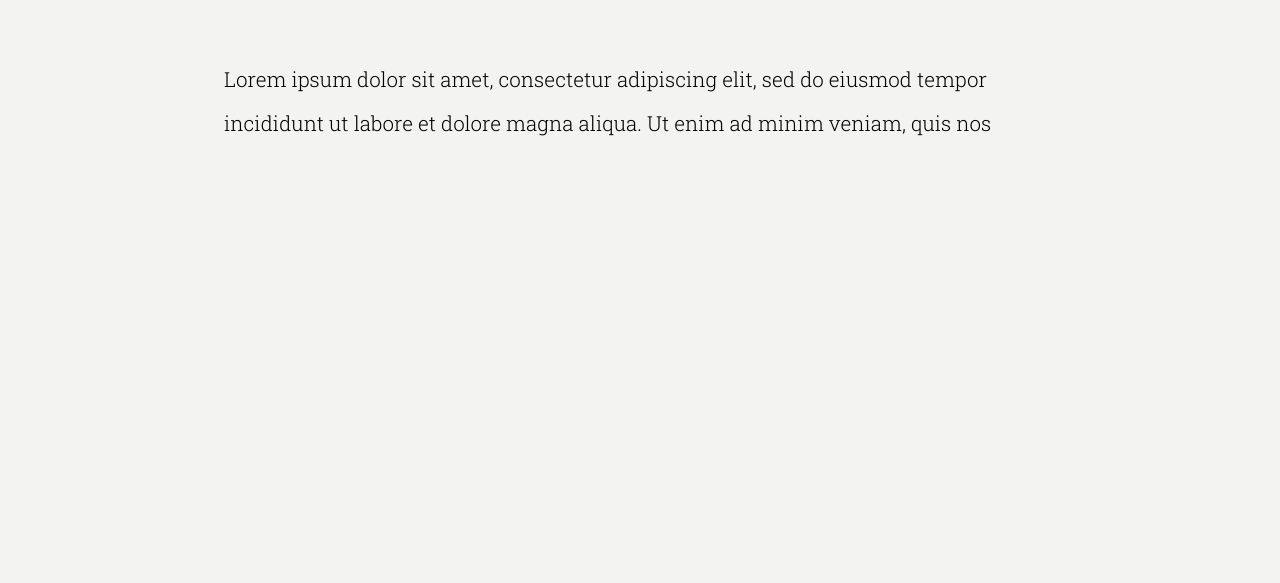
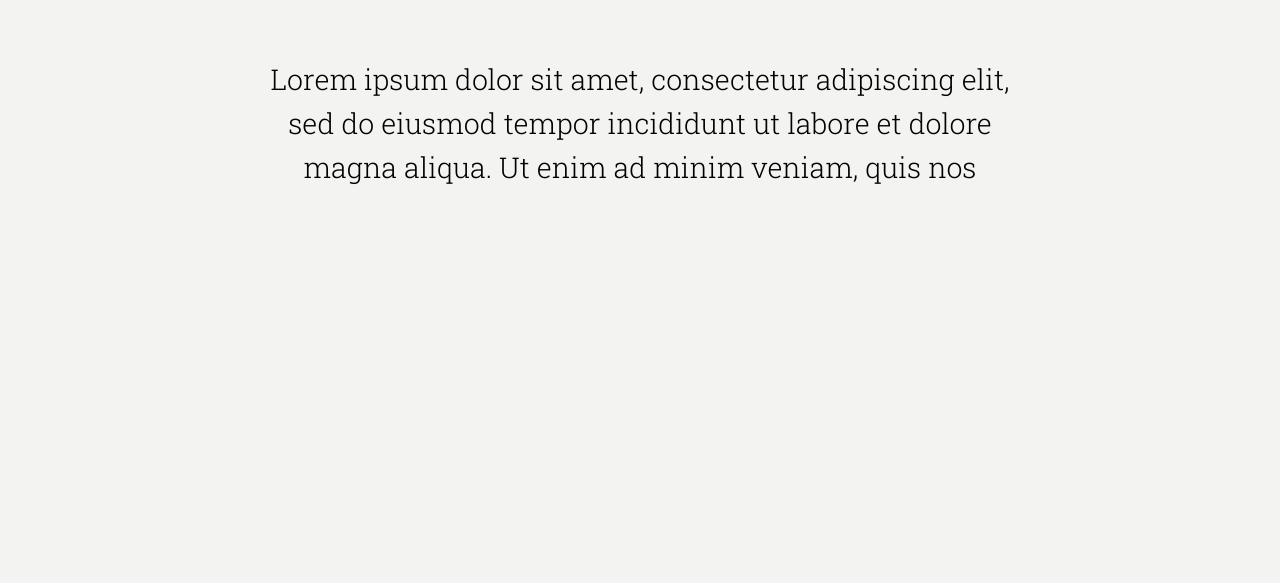
Before and after one commit to SupiGagliardi/Restaurant-Page, a website built with webpack: page dist/index.html in a window 1280 px wide. Both pictures are taken after a click on the link "Find Us". Shown: the part 902-1485 px from the top of the page. Built offline with nearby package versions, Linux system fonts and the light colour scheme.

Commit message:
Changed font sizes

```diff
--- a/dist/CSS/styles.css
+++ b/dist/CSS/styles.css
@@ -282,12 +282,20 @@ a {
 }
 
 .tab-options .find-paragraph {
-  width: 65%;
+  max-width: 60%;
   margin: auto;
   padding-top: 2rem;
   line-height: 2rem;
   font-size: 0.9375rem;
   font-weight: 300;
+}
+
+@media (min-width: 1024px) {
+  .tab-options .find-paragraph {
+    max-width: 35rem;
+    font-size: 1.3rem;
+    text-align: center;
+  }
 }
 
 .tab-options form {
--- a/dist/CSS/styles.scss
+++ b/dist/CSS/styles.scss
@@ -250,12 +250,18 @@ a {
   }
 
   .find-paragraph {
-      width: 65%;
+      max-width: 60%;
       margin: auto;
       padding-top: 2rem;
       line-height: 2rem;
       font-size: 0.9375rem;
       font-weight: 300;
+
+      @include desktop {
+        max-width: 35rem;
+        font-size: 1.3rem;
+        text-align: center;
+      }
   }
 
   form {
```
Also changed, not shown: 1 other file.
